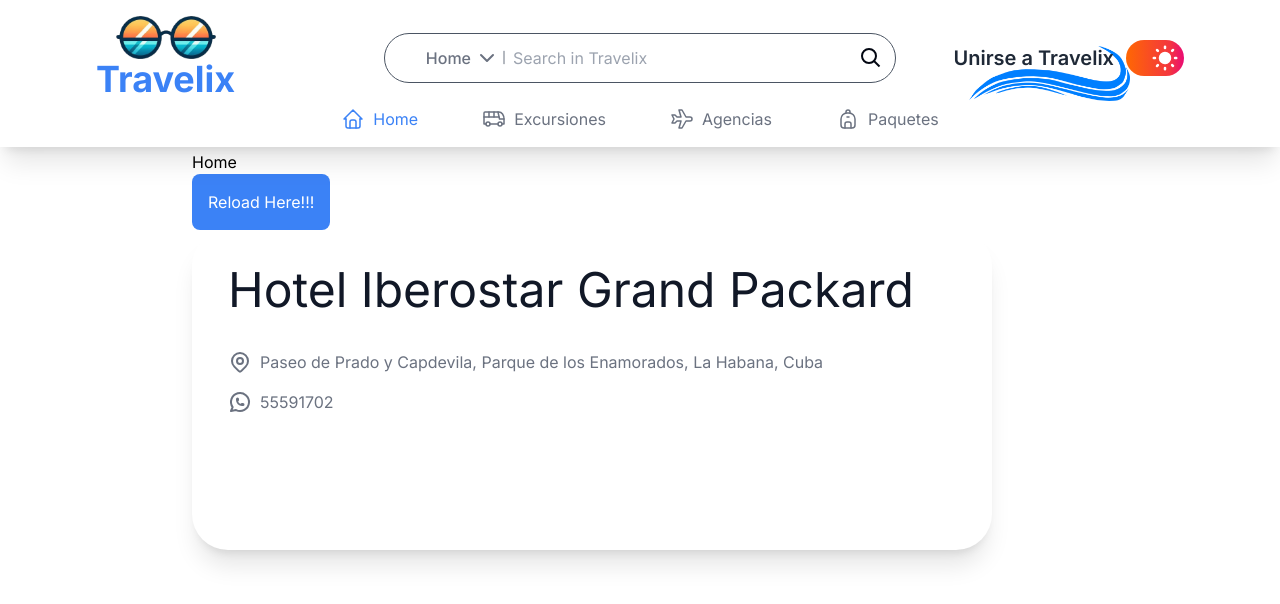
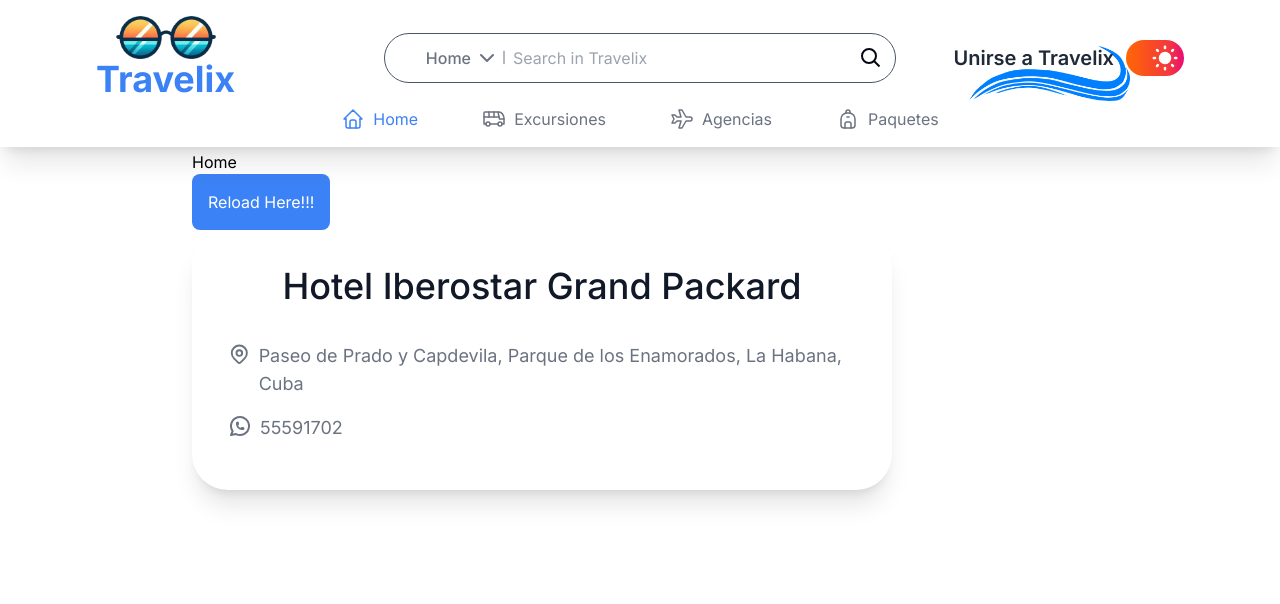
Before and after one commit to Val020213/travel-agency-frontend, a Next.js app: page / in a window 1280 px wide. Shown: the top 604 px of the page. Built offline with nearby package versions, Linux system fonts and the light colour scheme; a web font is replaced by a local one.

Commit message:
fix: cardInfo last

```diff
--- a/src/ui/cards/InfoCard.tsx
+++ b/src/ui/cards/InfoCard.tsx
@@ -14,17 +14,16 @@
       className={clsx(
         "flex flex-col",
         " justify-start",
-        "items-start",
+        "items-center",
         "rounded-[36px]",
         "shadow-xl",
         "bg-white dark:bg-extends-darker-blue-900",
-        " gap-9 p-9",
-        "w-[800px]",
-        "h-80"
+        " gap-9 p-9 pb-12",
+        "md:w-[700px] w-[250px]",
       )}
     >
-      <h1 className="text-5xl text-gray-900 dark:text-white">{name}</h1>
-      <div className=" flex flex-col gap-4 *:flex *:flex-row *:gap-2 text-gray-500 dark:text-extends-darker-blue-200">
+      <h1 className="text-4xl font-medium text-gray-900 dark:text-white">{name}</h1>
+      <div className="flex w-full flex-col gap-4 *:flex *:flex-row *:gap-2 text-gray-500 dark:text-extends-darker-blue-200 text-lg">
         <div>
           <IconMapPin />
           {address}
```
